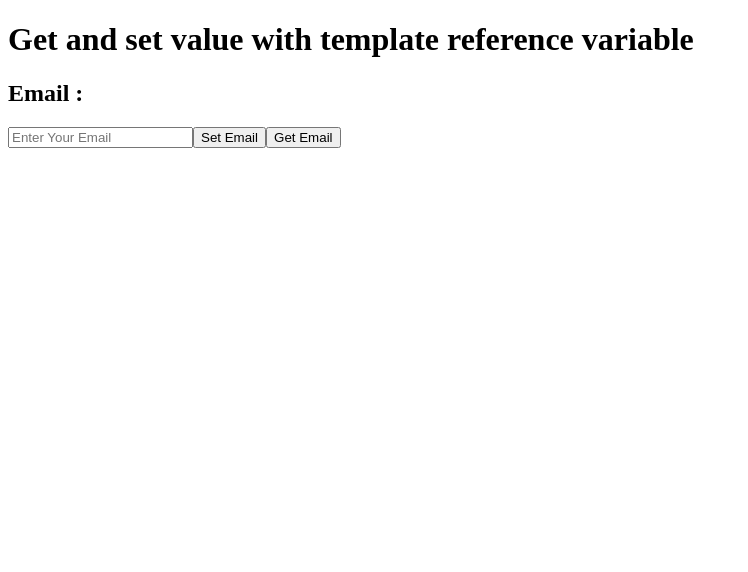
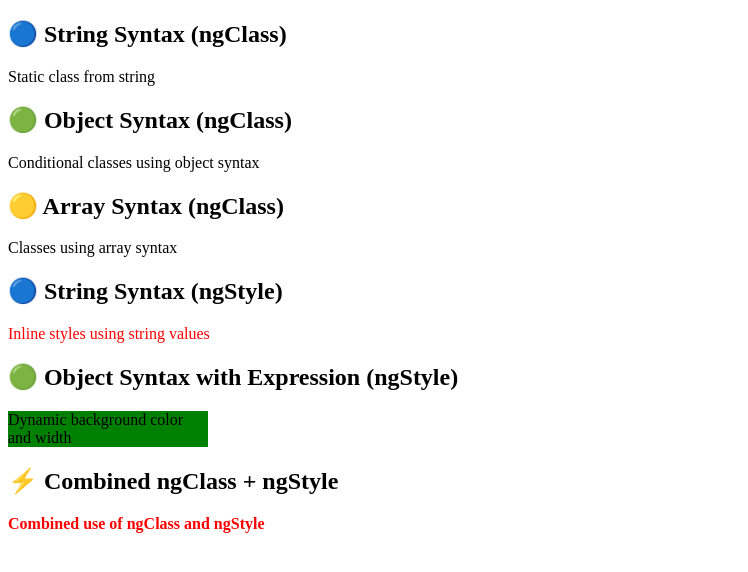
Before and after one commit to rohitbhure65/angular, an Angular app: page / in a window 1280 px wide. Shown: the top 572 px of the page, without its empty margins (0-748 px from the left). Built offline with nearby package versions, Linux system fonts and the light colour scheme.

Commit message:
dynamic styling ngclass and ngstyle

```diff
--- a/src/app/app.component.html
+++ b/src/app/app.component.html
@@ -1,2 +1,3 @@
 <!-- <app-getandset></app-getandset> -->
-<app-templatereferencevariable></app-templatereferencevariable>
+<!-- <app-templatereferencevariable></app-templatereferencevariable> -->
+ <app-dynamicstylingngstyleandngclass></app-dynamicstylingngstyleandngclass>
--- a/src/app/app.component.ts
+++ b/src/app/app.component.ts
@@ -1,12 +1,14 @@
 import { Component } from '@angular/core';
 import { TemplatereferencevariableComponent } from './templatereferencevariable/templatereferencevariable.component';
 // import { GetandsetComponent } from './getandset/getandset.component';
+import { DynamicstylingngstyleandngclassComponent } from './dynamicstylingngstyleandngclass/dynamicstylingngstyleandngclass.component';
 
 @Component({
   selector: 'app-root',
   imports: [
     // GetandsetComponent
-    TemplatereferencevariableComponent
+    // TemplatereferencevariableComponent
+    DynamicstylingngstyleandngclassComponent
   ],
   templateUrl: './app.component.html',
   styleUrl: './app.component.scss'
--- /dev/null
+++ b/src/app/dynamicstylingngstyleandngclass/dynamicstylingngstyleandngclass.component.html
@@ -0,0 +1,31 @@
+<h2>🔵 String Syntax (ngClass)</h2>
+<div [ngClass]="'box blue-bg'">
+  Static class from string
+</div>
+
+<h2>🟢 Object Syntax (ngClass)</h2>
+<div [ngClass]="{'active': isActive, 'highlight': isHighlighted}">
+  Conditional classes using object syntax
+</div>
+
+<h2>🟡 Array Syntax (ngClass)</h2>
+<div [ngClass]="[hasError ? 'error-box' : 'success-box', 'base-style']">
+  Classes using array syntax
+</div>
+
+<h2>🔵 String Syntax (ngStyle)</h2>
+<div [ngStyle]="{'color': textColor, 'font-size.px': fontSize}">
+  Inline styles using string values
+</div>
+
+<h2>🟢 Object Syntax with Expression (ngStyle)</h2>
+<div [ngStyle]="{'background-color': isError ? 'red' : 'green', 'width': dynamicWidth}">
+  Dynamic background color and width
+</div>
+
+<h2>⚡ Combined ngClass + ngStyle</h2>
+<div
+  [ngClass]="{'error-box': hasError, 'success-box': !hasError}"
+  [ngStyle]="{'font-weight': hasError ? 'bold' : 'normal', 'color': hasError ? 'red' : 'green'}">
+  Combined use of ngClass and ngStyle
+</div>
--- /dev/null
+++ b/src/app/dynamicstylingngstyleandngclass/dynamicstylingngstyleandngclass.component.ts
@@ -0,0 +1,23 @@
+import { Component } from '@angular/core';
+import { NgClass,NgStyle } from '@angular/common';
+import { CommonModule } from '@angular/common';
+
+@Component({
+  selector: 'app-dynamicstylingngstyleandngclass',
+  imports: [NgClass, NgStyle, CommonModule],
+  templateUrl: './dynamicstylingngstyleandngclass.component.html',
+  styleUrl: './dynamicstylingngstyleandngclass.component.scss'
+})
+export class DynamicstylingngstyleandngclassComponent {
+ // For ngClass
+  isActive = true;
+  isHighlighted = false;
+  hasError = true;
+  classList = ['box', 'rounded'];
+
+  // For ngStyle
+  textColor = 'red';
+  fontSize = 16;
+  isError = false;
+  dynamicWidth = '200px';
+}
```
Also changed, not shown: src/app/dynamicstylingngstyleandngclass/dynamicstylingngstyleandngclass.component.scss (added), 1 other file (tests, documents, lock files or other folders).
